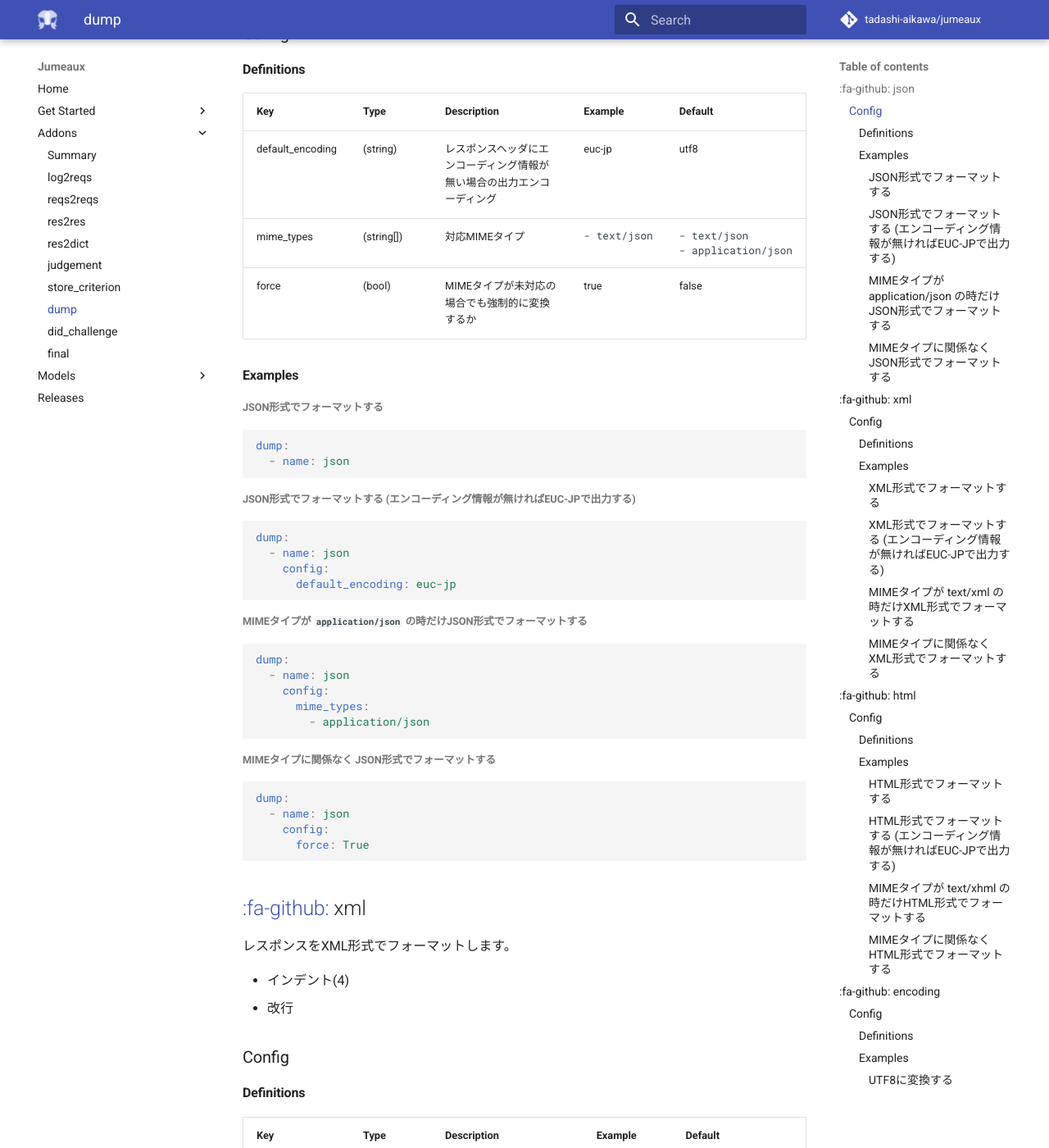
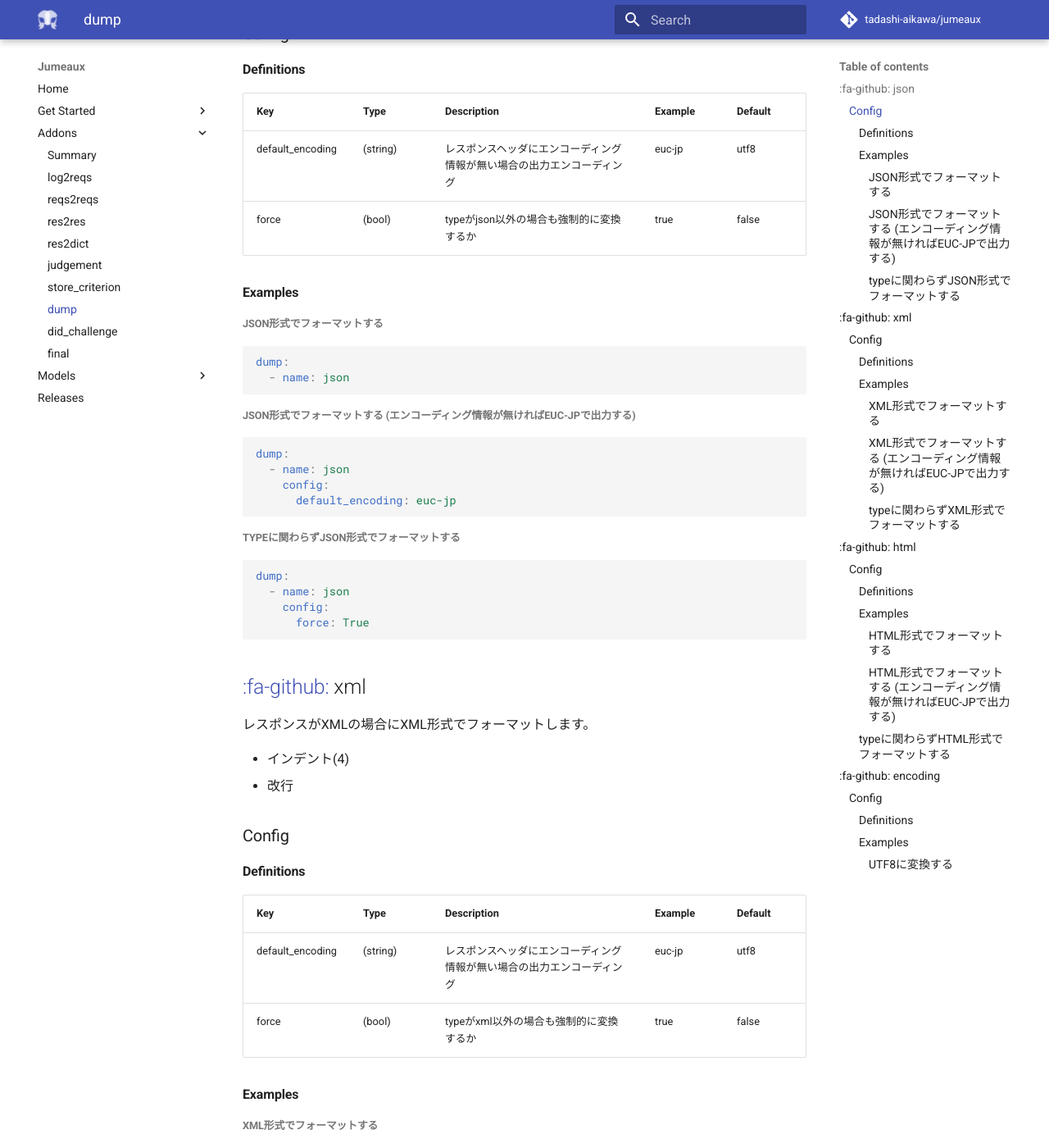
Before and after one commit to tadashi-aikawa/jumeaux, an MkDocs documentation site: the page built from mkdocs/ja/addons/dump.md, in a window 1280 px wide and 1400 px high, scrolled down 507 px. Shown: the whole window at 82% size. Built offline with MkDocs 1.6.1 and Material for MkDocs 9.7.7, drawn with Linux system fonts in a browser that asks for light colours; nearby versions of some CDN libraries; comment, search, counter and statistics services are not loaded; old or Windows-style settings are respelled for this version of MkDocs; some of the changed text lies outside the part shown.

Commit message:
:memo: Add and update documents

````diff
--- a/mkdocs/ja/addons/dump.md
+++ b/mkdocs/ja/addons/dump.md
@@ -11,7 +11,7 @@ APIレスポンスを保存前に加工します。
 
 [json]: https://github.com/tadashi-aikawa/jumeaux/tree/master/jumeaux/addons/dump/json.py
 
-レスポンスをJSON形式でフォーマットします。
+レスポンスがJSONの場合にJSON形式でフォーマットします。
 
 * インデント(4)
 * 改行
@@ -25,11 +25,10 @@ APIレスポンスを保存前に加工します。
 
 #### Definitions
 
-|       Key        |    Type    |                              Description                               |        Example         |                    Default                    |
-| ---------------- | ---------- | ---------------------------------------------------------------------- | ---------------------- | --------------------------------------------- |
-| default_encoding | (string)   | レスポンスヘッダにエンコーディング情報が無い場合の出力エンコーディング | euc-jp                 | utf8                                          |
-| mime_types       | (string[]) | 対応MIMEタイプ                                                         | <pre>- text/json</pre> | <pre>- text/json<br/>- application/json</pre> |
-| force            | (bool)     | MIMEタイプが未対応の場合でも強制的に変換するか                         | true                   | false                                         |
+| Key              | Type     | Description                                                            | Example | Default |
+|------------------|----------|------------------------------------------------------------------------|---------|---------|
+| default_encoding | (string) | レスポンスヘッダにエンコーディング情報が無い場合の出力エンコーディング | euc-jp  | utf8    |
+| force            | (bool)   | typeがjson以外の場合も強制的に変換するか                               | true    | false   |
 
 
 #### Examples
@@ -50,17 +49,7 @@ dump:
       default_encoding: euc-jp
 ```
 
-##### MIMEタイプが `application/json` の時だけJSON形式でフォーマットする
-
-```yaml
-dump:
-  - name: json
-    config:
-      mime_types:
-        - application/json
-```
-
-##### MIMEタイプに関係なく JSON形式でフォーマットする
+##### typeに関わらずJSON形式でフォーマットする
 
 ```yaml
 dump:
@@ -75,7 +64,7 @@ dump:
 
 [xml]: https://github.com/tadashi-aikawa/jumeaux/tree/master/jumeaux/addons/dump/xml.py
 
-レスポンスをXML形式でフォーマットします。
+レスポンスがXMLの場合にXML形式でフォーマットします。
 
 * インデント(4)
 * 改行
@@ -85,11 +74,10 @@ dump:
 
 #### Definitions
 
-|       Key        |    Type    |                              Description                               |        Example        |                   Default                   |
-| ---------------- | ---------- | ---------------------------------------------------------------------- | --------------------- | ------------------------------------------- |
-| default_encoding | (string)   | レスポンスヘッダにエンコーディング情報が無い場合の出力エンコーディング | euc-jp                | utf8                                        |
-| mime_types       | (string[]) | 対応MIMEタイプ                                                         | <pre>- text/xml</pre> | <pre>- text/xml<br/>- application/xml</pre> |
-| force            | (bool)     | MIMEタイプが未対応の場合でも強制的に変換するか                         | true                  | false                                       |
+| Key              | Type     | Description                                                            | Example | Default |
+|------------------|----------|------------------------------------------------------------------------|---------|---------|
+| default_encoding | (string) | レスポンスヘッダにエンコーディング情報が無い場合の出力エンコーディング | euc-jp  | utf8    |
+| force            | (bool)   | typeがxml以外の場合も強制的に変換するか                                | true    | false   |
 
 
 #### Examples
@@ -110,17 +98,7 @@ dump:
       default_encoding: euc-jp
 ```
 
-##### MIMEタイプが `text/xml` の時だけXML形式でフォーマットする
-
-```yaml
-dump:
-  - name: xml
-    config:
-      mime_types:
-        - text/xml
-```
-
-##### MIMEタイプに関係なく XML形式でフォーマットする
+##### typeに関わらずXML形式でフォーマットする
 
 ```yaml
 dump:
@@ -145,11 +123,10 @@ dump:
 
 #### Definitions
 
-| Key              | Type       | Description                                                            | Example                 | Default                |
-|------------------|------------|------------------------------------------------------------------------|-------------------------|------------------------|
-| default_encoding | (string)   | レスポンスヘッダにエンコーディング情報が無い場合の出力エンコーディング | euc-jp                  | utf8                   |
-| mime_types       | (string[]) | 対応MIMEタイプ                                                         | <pre>- text/xhtml</pre> | <pre>- text/html</pre> |
-| force            | (bool)     | MIMEタイプが未対応の場合でも強制的に変換するか                         | true                    | false                  |
+| Key              | Type     | Description                                                            | Example | Default |
+|------------------|----------|------------------------------------------------------------------------|---------|---------|
+| default_encoding | (string) | レスポンスヘッダにエンコーディング情報が無い場合の出力エンコーディング | euc-jp  | utf8    |
+| force            | (bool)   | typeがhtml以外の場合も強制的に変換するか                               | true    | false   |
 
 
 #### Examples
@@ -170,17 +147,7 @@ dump:
       default_encoding: euc-jp
 ```
 
-##### MIMEタイプが `text/xhml` の時だけHTML形式でフォーマットする
-
-```yaml
-dump:
-  - name: html
-    config:
-      mime_types:
-        - text/html
-```
-
-##### MIMEタイプに関係なく HTML形式でフォーマットする
+#### typeに関わらずHTML形式でフォーマットする
 
 ```yaml
 dump:
````
Also changed, not shown: mkdocs/ja/addons/reqs2reqs.md (+7 -1 lines), mkdocs/ja/addons/res2dict.md (+18 -56 lines), mkdocs/ja/addons/res2res.md (+51 -0 lines), mkdocs/ja/models/response.md (added, +25 -0 lines).
